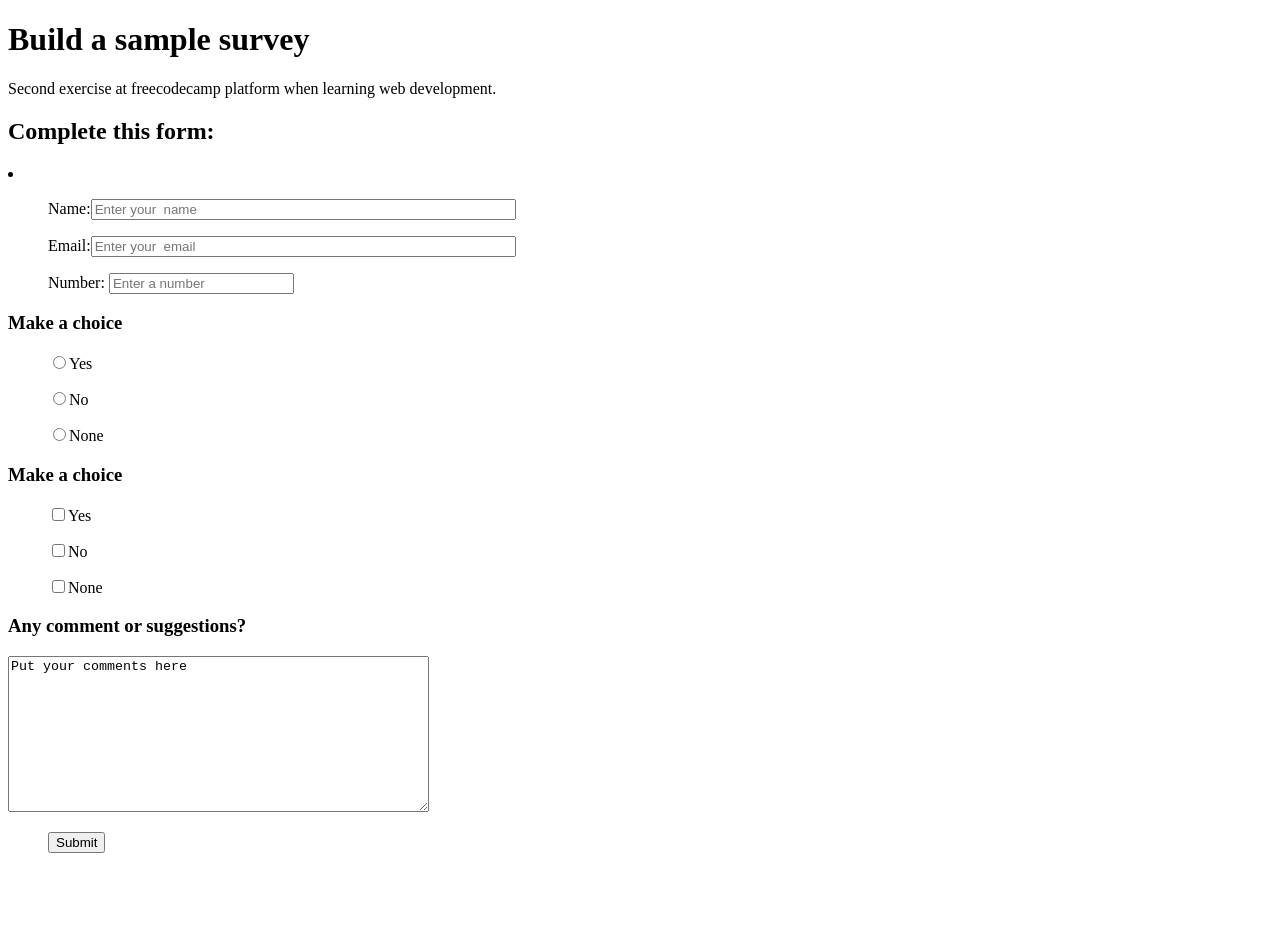
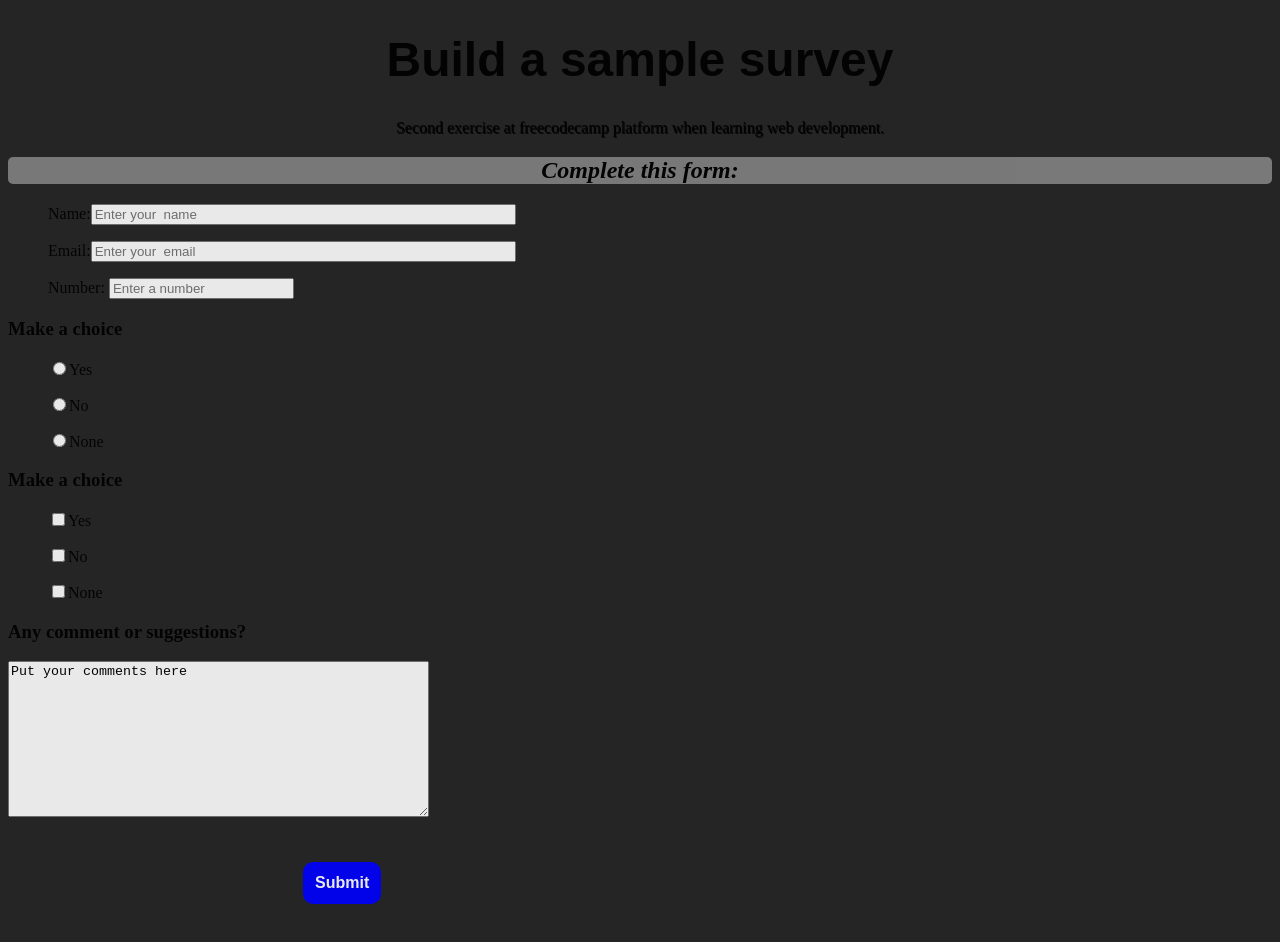
Before and after one commit to GhislainMitahi/ghislain-taimur_ul, a plain HTML site: page index.html in a window 1280 px wide. Before the commit the page ends 869 px from the top, so only its background shows below. Drawn offline with Linux system fonts and the light colour scheme.

Commit message:
Update style.css
Edit style file

```diff
--- a/style.css
+++ b/style.css
@@ -1,3 +1,99 @@
+survey-form {
+  display: block;
+
+  padding: 15px 50px 15px 50px;
+
+  align-items: center;
+
+  width: 900px;
+
+  margin: auto;
+
+  border: 1px solid black;
+
+  background-color: rgb(160, 160, 160);
+
+  opacity: 1;
+
+  box-shadow: 10px 10px 15px black inset;
+}
+
+#name-label {
+  vertical-align: top;
+}
+
+li {
+  list-style: none;
+}
+
 body {
-    background-color: #fff;
+  background-color: rgb(37, 37, 37);
+
+  opacity: 0.9;
 }
+
+text-area {
+  display: block;
+
+  width: 100%;
+
+  height: 500px;
+
+  border: 2px solid black;
+}
+
+#title {
+  text-align: center;
+
+  font-weight: bold;
+
+  font-family: Arial, sans-serif;
+
+  font-size: 3em;
+
+  color: black;
+}
+
+#description {
+  text-align: center;
+
+  text-shadow: 1px 1px 0.1px black;
+}
+
+di {
+  display: block;
+
+  align-items: center;
+}
+
+button {
+  background-color: blue;
+
+  color: white;
+
+  border-radius: 10px 10px 10px 10px;
+
+  border: 2px solid blue;
+
+  padding: 10px;
+
+  font-weight: bold;
+
+  font-family: Arial, sans-serif;
+
+  margin: 25px 25px 25px 255px;
+
+  text-align: center;
+
+  font-size: 1em;
+}
+
+h2 {
+  text-align: center;
+
+  background-color: #828282;
+
+  font-style: italic;
+
+  border-radius: 5px;
+}
```
